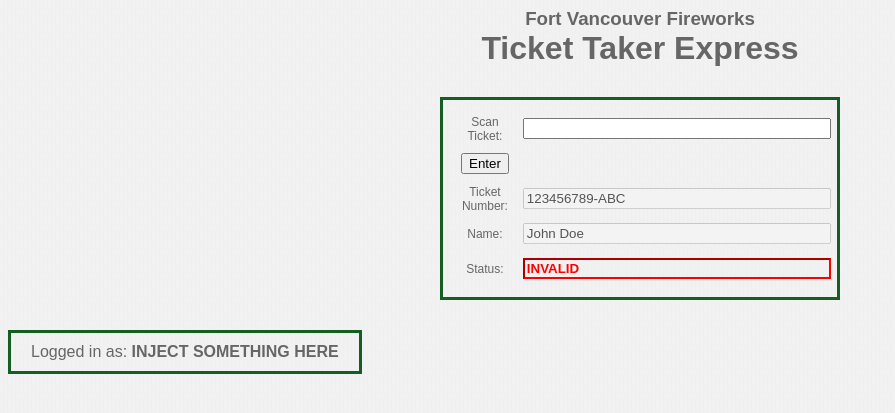
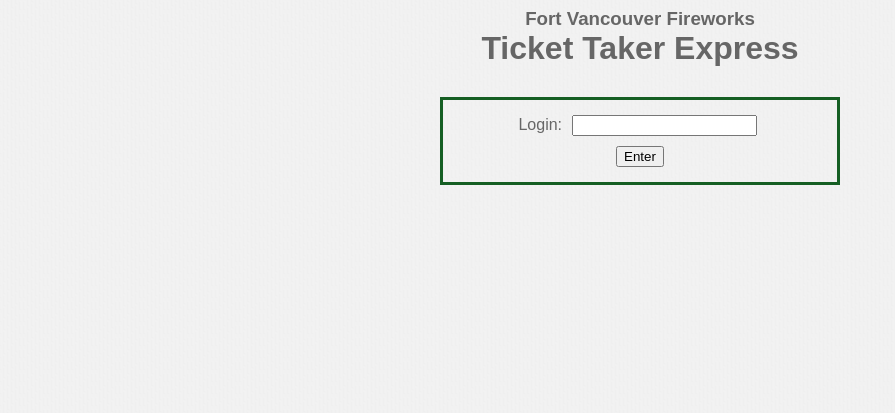
Before and after one commit to agentmerlin/FortVancouverFireworks, a PHP site: page /index.html in a window 1280 px wide. Shown: the top 413 px of the page, without its empty margins (0-895 px from the left). Run offline with PHP 8.4, Linux system fonts and the light colour scheme; some libraries are stand-ins or nearby versions.

Commit message:
Simplify html and css. Start using angular
Started with a simple angular controller and service to submit
the ticket id to the backend.

```diff
--- a/app/css/style.css
+++ b/app/css/style.css
@@ -1,4 +1,4 @@
-#scan_form {
+.scanForm {
     padding: 10px;
     border-style: solid;
     border-color: #155E23;
@@ -17,24 +17,11 @@
     bottom: 0px;
     padding: 10px 20px;
 }
-#results_table {
-    padding: 10px;
-    border-style: solid;
-    border-color: #155E23;
-}
-.input_box {
-    width: 300px;
-}
 body {
     color: #666666;
     font-family: arial;
     text-align: center;
     background-image: url(../images/satinweave.png);
-}
-table {
-    color: #666666;
-    font-style: normal;
-    font-size: 12px;
 }
 input {
     margin: 5px;
--- a/app/index.html
+++ b/app/index.html
@@ -1,70 +1,56 @@
 <!DOCTYPE html>
-<html>
+<html lang="en" data-ng-app="fortVancouverApp">
 
 <head>
-	<title>For Vancouver Fireworks</title>
+	<title>Fort Vancouver Fireworks</title>
 	<link rel="stylesheet" type="text/css" href="css/style.css">
+</head>
+
+<body data-ng-controller="MainCtrl">
+	<h3> Fort Vancouver Fireworks </h3>
+	<h1> Ticket Taker Express </h1>
+	<div id="main_form">
+		<form class="scanForm" data-ng-hide="showInput">
+			<label class="formLabel">Login:
+				<input class="input_box" type="text" data-ng-model="username" />
+			</label>
+			</br>
+			<input type="submit" value="Enter" data-ng-click="login()">
+		</form>
+		<form class="scanForm" data-ng-show="showInput">
+			<label class="formLabel">Scan Ticket:
+				<input class="input_box" type="text" data-ng-model="ticketId" />
+			</label>
+			</br>
+			<input class="submitBtn" type="submit" value="Enter" data-ng-click="scan()">
+			</br>
+			<label class="formLabel">Ticket Number:
+				<input class="input_box" type="text" data-ng-model="submission.ticketId" disabled="disabled" />
+			</label>
+			</br>
+
+			<label class="formLabel">Name:
+				<input class="input_box" type="text" data-ng-model="submission.name" disabled="disabled" />
+			</label>
+			</br>
+
+			<label class="formLabel">Status:
+				<input class="input_box" type="text" data-ng-model="submission.status" disabled="disabled" />
+			</label>
+			</br>
+
+		</form>
+	</div>
+	<div id="footer" data-ng-show="showInput">Logged in as: <b>{{username}}</b></div>
+
+
+	<script type="text/javascript" src="../bower_components/angular/angular.min.js"></script>
 	<script type="text/javascript" src="js/scripts.js"></script>
+	<script type="text/javascript" src="js/index.js"></script>
+
 	<audio id="duplicate-sound" src="audio/duplicate_ticket.wav" preload="auto"></audio>
 	<audio id="invalid-sound" src="audio/invalid_ticket.wav" preload="auto"></audio>
 	<audio id="prime-sound" src="audio/prime_viewing_ticket.wav" preload="auto"></audio>
-</head>
+</body>
 
-<body onload="setFocus(); ticket_status_display()">
-	<h3> Fort Vancouver Fireworks </h3>
-	<h1> Ticket Taker Express </h1>
-	<div id="main_form">
-		<form id="scan_form" method="post" action="scan">
-			<table>
-				<tr>
-
-					<td>
-						<div class="input_title">Scan Ticket:</div>
-					</td>
-					<td>
-						<input class="input_box" type="text" name="ticketId">
-					</td>
-				</tr>
-
-				<tr>
-					<td>
-						<input type="submit" value="Enter">
-					</td>
-				</tr>
-
-				<tr>
-					<td>
-						<div class="input_title">Ticket Number:</div>
-					</td>
-					<td>
-						<input class="input_box" type="text" name="ticket_number" value="123456789-ABC" disabled="disabled">
-					</td>
-				</tr>
-
-				<tr>
-					<td>
-						<div class="input_title">Name:</div>
-					</td>
-					<td>
-						<input class="input_box" type="text" name="name" value="John Doe" disabled="disabled">
-					</td>
-				</tr>
-
-				<tr>
-					<td>
-						<div class="input_title">Status:</div>
-					</td>
-					<td>
-						<input class="input_box" type="text" name="status" value="INVALID" disabled="disabled">
-					</td>
-				</tr>
-			</table>
-			<input type="hidden" name="login" value="INJECT SOMETHING HERE">
-
-		</form>
-	</div>
-
-	<div id="footer">Logged in as: <b>INJECT SOMETHING HERE</b></div>
-
-</body>
 </html>
--- /dev/null
+++ b/app/js/index.js
@@ -0,0 +1,47 @@
+var myApp = angular.module('fortVancouverApp', []);
+
+myApp.controller('MainCtrl', [
+    '$scope',
+	'Api',
+    function ($scope, Api) {
+		$scope.showInput = false;
+		$scope.submission = {
+			ticketId: '',
+			status: '',
+			name: ''
+		};
+
+		$scope.login = function () {
+			$scope.showInput = true;
+		};
+
+		$scope.scan = function () {
+			Api.scan($scope.ticketId, $scope.username).then(function (data) {
+				$scope.submission = data;
+			});
+		};
+    }
+]);
+
+myApp.service('Api', [
+	'$http',
+	function ($http) {
+
+		function scan (ticketId, username) {
+			var url = '../scan/username/' + username + '/ticketId/' + ticketId;
+
+			return $http.post(url).then(
+                function (response) {
+                    return response.data;
+                },
+                function (error) {
+                    return $q.reject(error);
+                }
+            );
+		}
+
+		return {
+			scan: scan
+		};
+	}
+]);
```
Also changed, not shown: bower.json (added, +21 -0 lines), server.js (+4 -4 lines).
